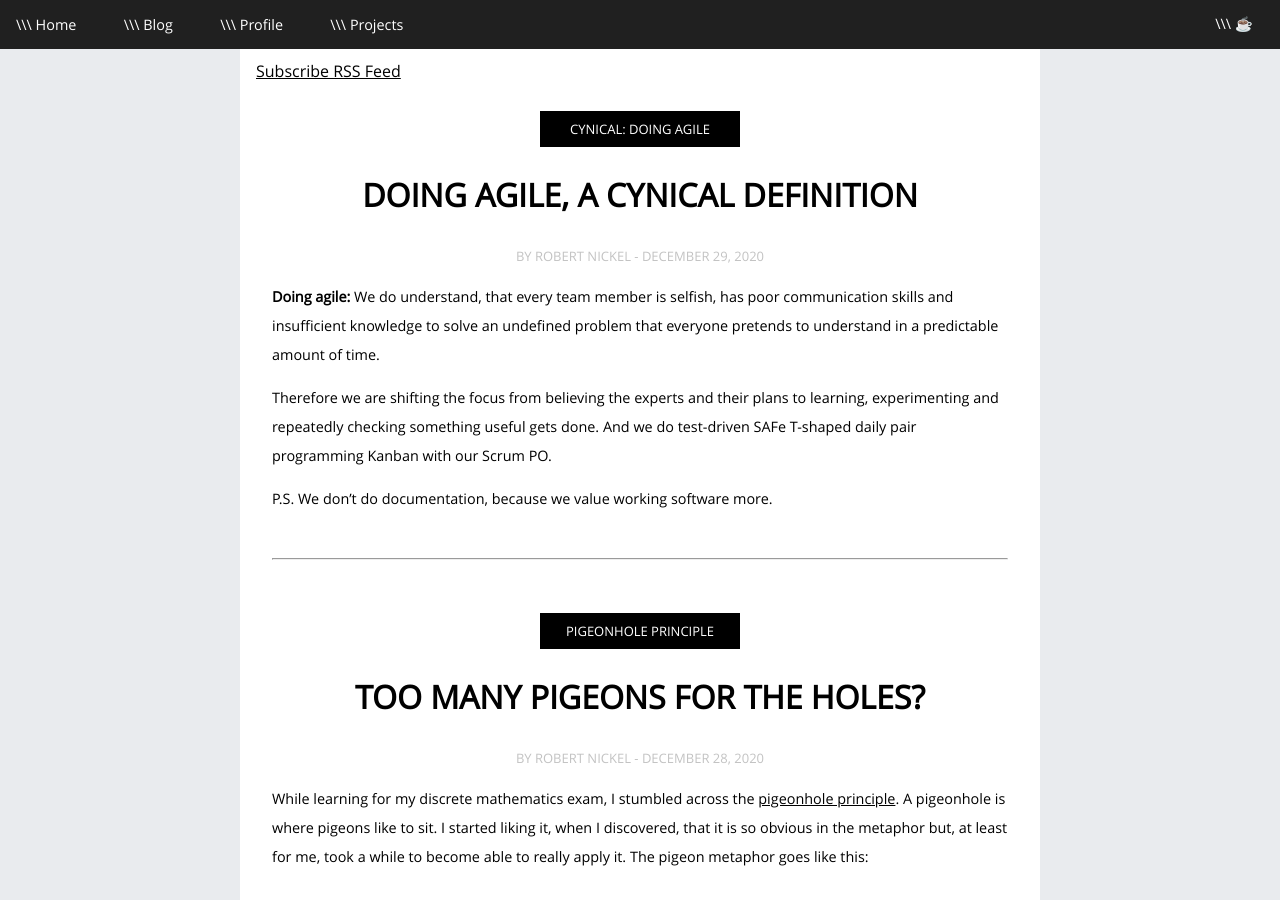
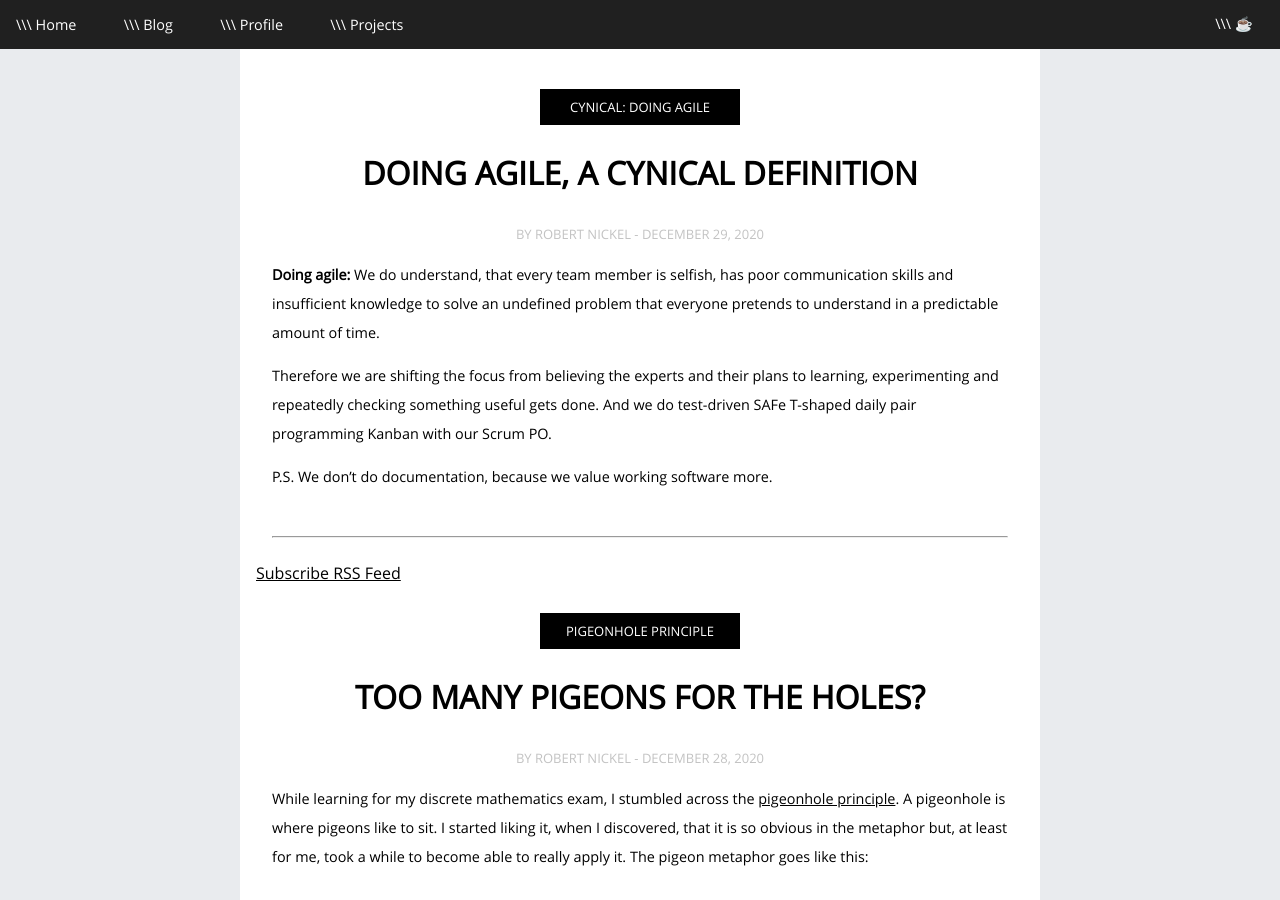
Before and after one commit to Robert-Nickel/Robert-Nickel.github.io, a Jekyll site: the page built from blog.html, in a window 1280 px wide and 900 px high. Built offline with Jekyll 4.4.1, drawn with Linux system fonts in a browser that asks for light colours; some of the changed text lies outside the part shown.

Commit message:
Pushing around the RSS Feed button.

```diff
--- a/blog.html
+++ b/blog.html
@@ -2,8 +2,8 @@
 layout: default
 ---
 
-<a href="/feed.xml">Subscribe RSS Feed</a><br>
 
 {% for post in site.posts %}
 {{ post }}
+<a href="/feed.xml" style="font-size: 0.6">Subscribe RSS Feed</a><br>
 {% endfor %}
```
